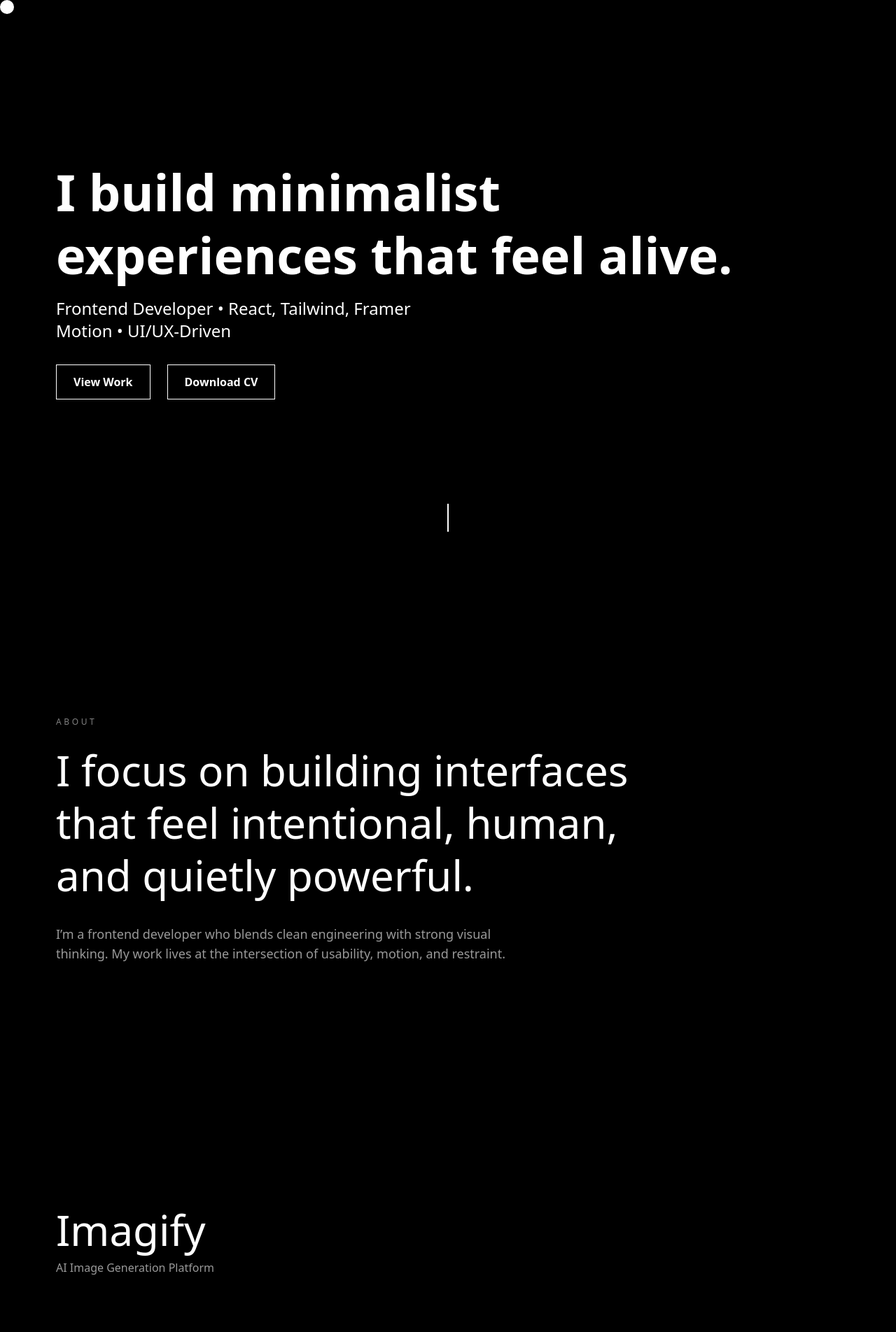
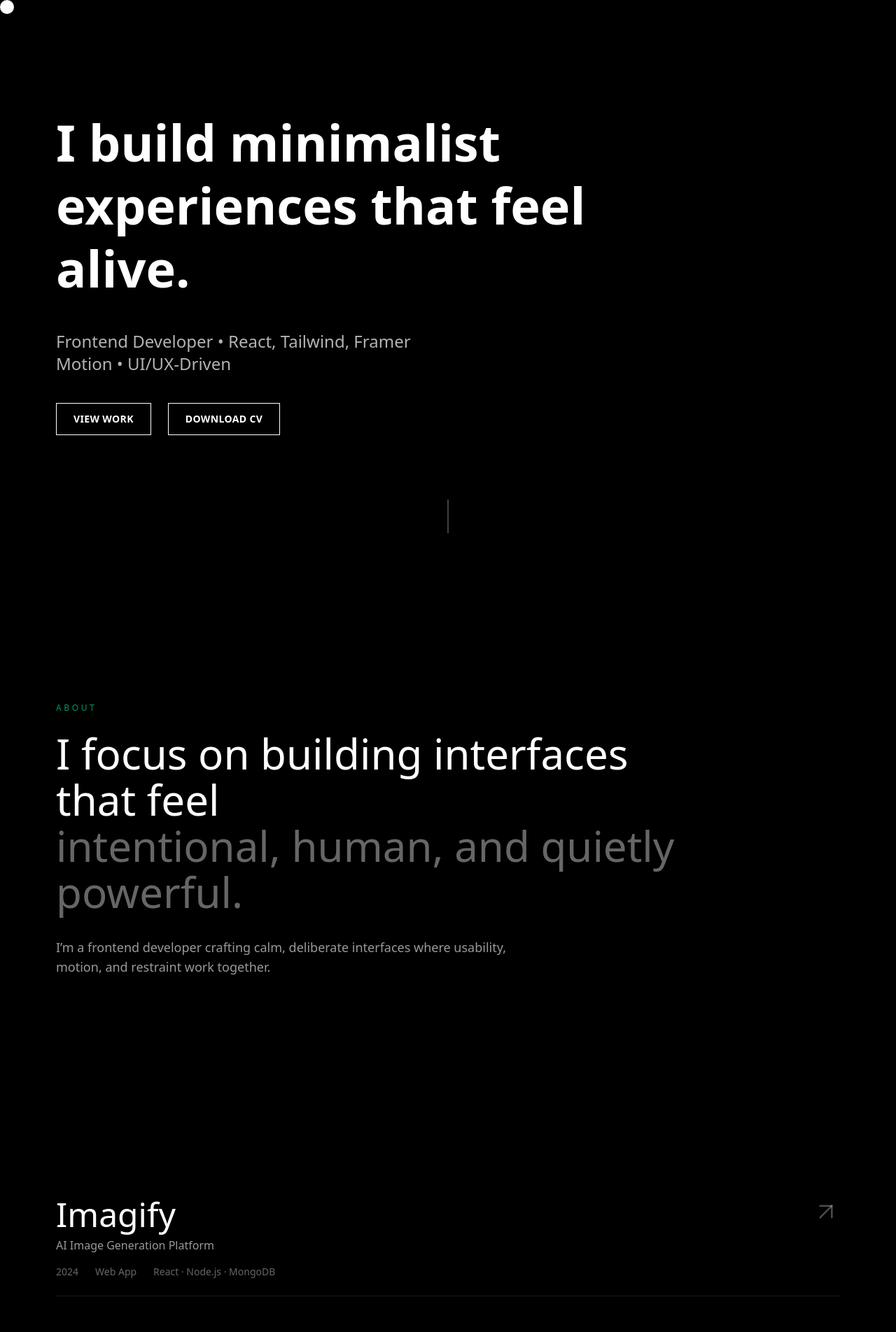
Before and after one commit to pragatighosh25/Portfolio-new, a React (Vite) app: page / in a window 1280 px wide. Shown: the top 1904 px of the page at 70% size. Built offline with nearby package versions, Linux system fonts and the light colour scheme.

Commit message:
portfolio changes

```diff
--- a/package.json
+++ b/package.json
@@ -12,6 +12,7 @@
   "dependencies": {
     "@tailwindcss/vite": "^4.1.18",
     "framer-motion": "^12.23.26",
+    "lucide-react": "^0.562.0",
     "react": "^19.2.0",
     "react-dom": "^19.2.0",
     "tailwindcss": "^4.1.18"
--- a/src/components/About.jsx
+++ b/src/components/About.jsx
@@ -4,25 +4,29 @@ export default function About() {
   return (
     <section className="min-h-screen bg-black text-white px-6 md:px-20 flex items-center">
       <motion.div
-        initial={{ opacity: 0, y: 60 }}
-        whileInView={{ opacity: 1, y: 0 }}
+        initial={{ opacity: 0, y: 60, scale: 0.98 }}
+        whileInView={{ opacity: 1, y: 0, scale: 1 }}
         transition={{ duration: 0.8, ease: [0.16, 1, 0.3, 1] }}
         viewport={{ once: true }}
         className="max-w-4xl"
       >
-        <p className="text-xs uppercase tracking-[0.3em] text-white/50 mb-6">
+        {/* Eyebrow */}
+        <p className="text-xs uppercase tracking-[0.3em] text-emerald-400/70 mb-6">
           About
         </p>
 
-        <h2 className="text-4xl md:text-6xl leading-tight font-medium">
-          I focus on building interfaces that feel intentional,
-          human, and quietly powerful.
+        {/* Headline */}
+        <h2 className="text-4xl md:text-6xl leading-[1.1] font-medium">
+          I focus on building interfaces that feel
+          <span className="block text-white/40">
+            intentional, human, and quietly powerful.
+          </span>
         </h2>
 
+        {/* Body copy */}
         <p className="mt-8 text-lg text-white/60 max-w-2xl">
-          I’m a frontend developer who blends clean engineering with
-          strong visual thinking. My work lives at the intersection of
-          usability, motion, and restraint.
+          I’m a frontend developer crafting calm, deliberate interfaces
+          where usability, motion, and restraint work together.
         </p>
       </motion.div>
     </section>
--- a/src/components/Cursor.jsx
+++ b/src/components/Cursor.jsx
@@ -35,7 +35,7 @@ export default function Cursor() {
   return (
     <div
       ref={cursorRef}
-      className="fixed top-0 left-0 w-5 h-5 rounded-full pointer-events-none z-[9999]
+      className="fixed top-0 left-0 w-5 h-5 rounded-full pointer-events-none z-9999
                  bg-white mix-blend-difference"
       style={{ transform: "translate(-50%, -50%)" }}
     />
--- a/src/components/Hero.jsx
+++ b/src/components/Hero.jsx
@@ -1,74 +1,72 @@
-import { motion } from "framer-motion";
+import { motion, useScroll, useTransform } from "framer-motion";
 
 export default function Hero() {
-  const fadeIn = {
-    hidden: { opacity: 0, y: 20 },
-    visible: { opacity: 1, y: 0 },
-  };
+  const { scrollYProgress } = useScroll();
+
+  // subtle parallax effect for the main headline
+  const yRange = useTransform(scrollYProgress, [0, 0.1], [0, -20]);
 
   return (
-    <section className="min-h-screen flex flex-col justify-center items-start px-8 lg:px-20 bg-black text-white">
-      {/* Intro Text */}
-      <motion.h1
-        variants={fadeIn}
-        initial="hidden"
-        animate="visible"
-        transition={{ duration: 0.7, delay: 0.2 }}
-        className="text-5xl lg:text-7xl font-extrabold leading-tight"
+    <section className="min-h-screen bg-black text-white px-8 lg:px-20 flex flex-col justify-center relative overflow-hidden">
+
+      {/* Headline group — subtle parallax and fade */}
+      <motion.div
+        style={{ y: yRange }}
+        initial={{ opacity: 0.2 }}
+        whileInView={{ opacity: 1 }}
+        viewport={{ once: true }}
+        transition={{ duration: 1.2, ease: [0.16, 1, 0.3, 1] }}
+        className="max-w-4xl"
       >
-        I build minimalist
-        <br /> experiences that feel alive.
-      </motion.h1>
+        <h1 className="text-5xl lg:text-7xl font-extrabold leading-tight">
+          I build minimalist
+          <br />
+          experiences that feel alive.
+        </h1>
+      </motion.div>
 
       {/* Subtext */}
       <motion.p
-        variants={fadeIn}
-        initial="hidden"
-        animate="visible"
-        transition={{ duration: 0.7, delay: 0.45 }}
-        className="mt-4 text-xl lg:text-2xl font-light max-w-xl"
+        initial={{ opacity: 0, y: 12 }}
+        whileInView={{ opacity: 1, y: 0 }}
+        viewport={{ once: true }}
+        transition={{ duration: 1, delay: 0.2, ease: [0.16, 1, 0.3, 1] }}
+        className="mt-6 text-xl lg:text-2xl font-light max-w-xl text-white/70"
       >
         Frontend Developer • React, Tailwind, Framer Motion • UI/UX-Driven
       </motion.p>
 
-      {/* Ctas */}
+      {/* CTA Buttons — scale on hover, fade in */}
       <motion.div
-        variants={fadeIn}
-        initial="hidden"
-        animate="visible"
-        transition={{ duration: 0.7, delay: 0.7 }}
-        className="mt-8 flex gap-6"
+        initial={{ opacity: 0, y: 16 }}
+        whileInView={{ opacity: 1, y: 0 }}
+        viewport={{ once: true }}
+        transition={{ duration: 1, delay: 0.4, ease: [0.16, 1, 0.3, 1] }}
+        className="mt-10 flex gap-6"
       >
         <a
           href="#work"
-          className="relative inline-flex items-center px-6 py-3 border border-white font-semibold overflow-hidden group"
+          className="px-6 py-3 border border-white text-sm font-semibold uppercase tracking-wide transition-all duration-300 ease-out hover:scale-105 hover:bg-white hover:text-black"
         >
-          <span className="relative z-10 transition-colors duration-300 group-hover:text-black">
-            View Work
-          </span>
+          View Work
+        </a>
 
-          <span className="absolute inset-0 bg-white scale-x-0 origin-left transition-transform duration-300 ease-out group-hover:scale-x-100" />
-        </a>
         <a
           href="/pragati_resume.pdf"
-          className="relative inline-flex items-center px-6 py-3 border border-white font-semibold overflow-hidden group"
+          target="_blank"
+          className="px-6 py-3 border border-white text-sm font-semibold uppercase tracking-wide transition-all duration-300 ease-out hover:scale-105 hover:bg-white hover:text-black"
         >
-          <span className="relative z-10 transition-colors duration-300 group-hover:text-black">
-            Download CV
-          </span>
-
-          <span className="absolute inset-0 bg-white scale-x-0 origin-left transition-transform duration-300 ease-out group-hover:scale-x-100" />
+          Download CV
         </a>
-
       </motion.div>
 
       {/* Scroll Indicator */}
       <motion.div
-        animate={{ y: [0, 8, 0] }}
-        transition={{ repeat: Infinity, duration: 1.6 }}
+        animate={{ y: [0, 10, 0] }}
+        transition={{ repeat: Infinity, duration: 2, ease: "easeInOut" }}
         className="absolute bottom-10 left-1/2 -translate-x-1/2"
       >
-        <div className="w-[2px] h-10 bg-white"></div>
+        <div className="w-px h-12 bg-white/50" />
       </motion.div>
     </section>
   );
--- /dev/null
+++ b/src/components/HeroCanvas.jsx
@@ -0,0 +1,51 @@
+import { useEffect, useRef } from "react";
+import { useScroll } from "framer-motion";
+
+export default function HeroCanvas() {
+  const canvasRef = useRef(null);
+  const { scrollYProgress } = useScroll();
+
+  useEffect(() => {
+    const canvas = canvasRef.current;
+    const ctx = canvas.getContext("2d");
+
+    const resize = () => {
+      canvas.width = window.innerWidth;
+      canvas.height = window.innerHeight;
+    };
+
+    resize();
+    window.addEventListener("resize", resize);
+
+    const dots = Array.from({ length: 120 }, () => ({
+      x: Math.random() * canvas.width,
+      y: Math.random() * canvas.height,
+      r: Math.random() * 1.2 + 0.3,
+    }));
+
+    const render = () => {
+      ctx.clearRect(0, 0, canvas.width, canvas.height);
+
+      const offset = scrollYProgress.get() * 60;
+
+      dots.forEach((dot) => {
+        ctx.beginPath();
+        ctx.arc(dot.x, dot.y + offset, dot.r, 0, Math.PI * 2);
+        ctx.fillStyle = "rgba(255,255,255,0.05)";
+        ctx.fill();
+      });
+
+      requestAnimationFrame(render);
+    };
+
+    render();
+    return () => window.removeEventListener("resize", resize);
+  }, [scrollYProgress]);
+
+  return (
+    <canvas
+      ref={canvasRef}
+      className="absolute inset-0 z-0"
+    />
+  );
+}
--- a/src/components/Work.jsx
+++ b/src/components/Work.jsx
@@ -1,38 +1,87 @@
 import { useState } from "react";
+import { motion } from "framer-motion";
+import { ArrowUpRight } from "lucide-react";
 import HoverPreview from "./HoverPreview.jsx";
 import { projects } from "../helpers/projects.js";
 
 export default function Work() {
   const [activeProject, setActiveProject] = useState(null);
+  const openProject = (project) => {
+    window.open(project.links.demo, "_blank");
+  };
 
   return (
+    <section className="bg-black text-white px-6 md:px-20 py-28 relative">
+      <div className="space-y-12">
+        {projects.map((project) => {
+          const isActive = activeProject?.id === project.id;
 
-    <section className="bg-black text-white px-20 py-32">
-      <div className="space-y-20">
-        {projects.map((project) => (
-          <div
+          return (
+            <motion.div
               key={project.id}
+              layout
               onMouseEnter={() => setActiveProject(project)}
               onMouseLeave={() => setActiveProject(null)}
-            className="cursor-hover"
+              onClick={() => openProject(project)}
+              className="group cursor-pointer"
+              transition={{
+                layout: { duration: 0.35, ease: [0.16, 1, 0.3, 1] },
+              }}
             >
-            <h3 className="text-6xl font-medium">
+              <div className="flex items-start justify-between gap-12">
+                {/* LEFT */}
+                <div className="max-w-3xl">
+                  <h3 className="text-4xl md:text-5xl font-medium">
                     {project.title}
                   </h3>
 
-            <p className="mt-3 text-white/60">
-              {project.subtitle}
-            </p>
-          </div>
-        ))}
+                  <p className="mt-2 text-white/60">{project.subtitle}</p>
+
+                  <div className="mt-4 flex flex-wrap gap-x-6 gap-y-2 text-sm text-white/40">
+                    <span>{project.year}</span>
+                    <span>{project.category}</span>
+                    <span>{project.stack.slice(0, 3).join(" · ")}</span>
                   </div>
 
-      {/* THIS LINE IS MANDATORY */}
-      <HoverPreview
-  image={null}
-  active={true}
+                  {/* EXPANDING DESCRIPTION */}
+                  {isActive && (
+                    <motion.p
+                      layout
+                      initial={{ opacity: 0, y: -6 }}
+                      animate={{ opacity: 1, y: 0 }}
+                      exit={{ opacity: 0, y: -6 }}
+                      transition={{ duration: 0.25 }}
+                      className="mt-5 max-w-2xl text-white/50"
+                    >
+                      {project.description}
+                    </motion.p>
+                  )}
+                </div>
+
+                {/* RIGHT ICON */}
+                <ArrowUpRight
+                  size={40}
+                  strokeWidth={1.5}
+                  onClick={(e) => {
+                    e.stopPropagation();
+                    openProject(project);
+                  }}
+                  className={`transition-all duration-300 ${
+                    isActive
+                      ? "text-white translate-x-1 -translate-y-1"
+                      : "text-white/30"
+                  }`}
                 />
+              </div>
 
+              {/* Divider */}
+              <div className="mt-6 h-px w-full bg-white/10" />
+            </motion.div>
+          );
+        })}
+      </div>
+
+      <HoverPreview image={activeProject?.preview} />
     </section>
   );
 }
```
Also changed, not shown: src/components/HoverPreview.jsx (+15 -20 lines), 1 other file (tests, documents, lock files or other folders). Lines whose indentation alone changed are shown as unchanged.
